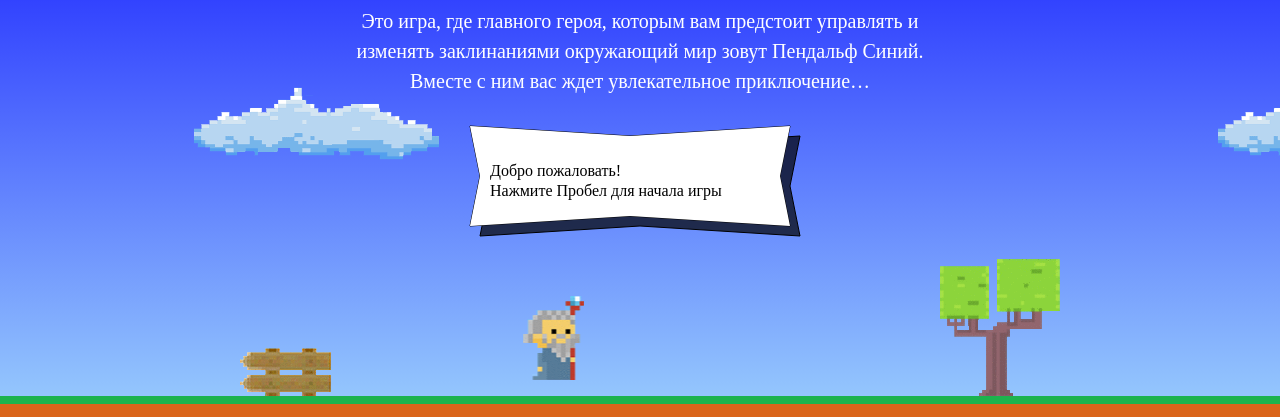
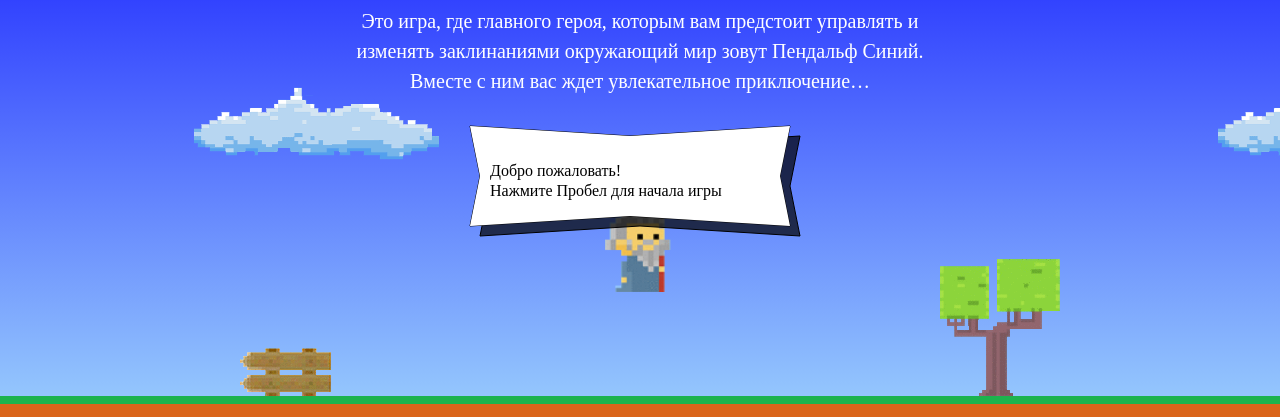
Before and after one commit to MushWROOM/580203-code-and-magick, a website: page index.html in a window 1280 px wide. Shown: the part 203-620 px from the top of the page. Drawn offline with Linux system fonts and the light colour scheme; a web font is replaced by a local one.

Commit message:
Done functions
functions now works right way

```diff
--- a/index.html
+++ b/index.html
@@ -183,7 +183,7 @@
 
 <script>
 var fireballSize = 22;
-var getFireballSpeed(left) {
+var getFireballSpeed = function(left) {
   if (left) {
     return 5;
   } else {
@@ -192,14 +192,14 @@ var getFireballSpeed(left) {
 }
 var wizardSpeed = 3;
 var wizardWidth = 70;
-var getWizardHeght(wizardWidth) {
+var getWizardHeght = function () {
   return wizardWidth * 1.337
 }
-var getWizardX(width) {
-  return width / 2;
+var getWizardX = function(width) {
+  return width / 2 - 35 ;
 }
-var getWizardY(height) {
-  return height/2
+var getWizardY = function(height) {
+  return height / 3 ;
 }
 </script>
 <script src="js/game.js"></script>
```
